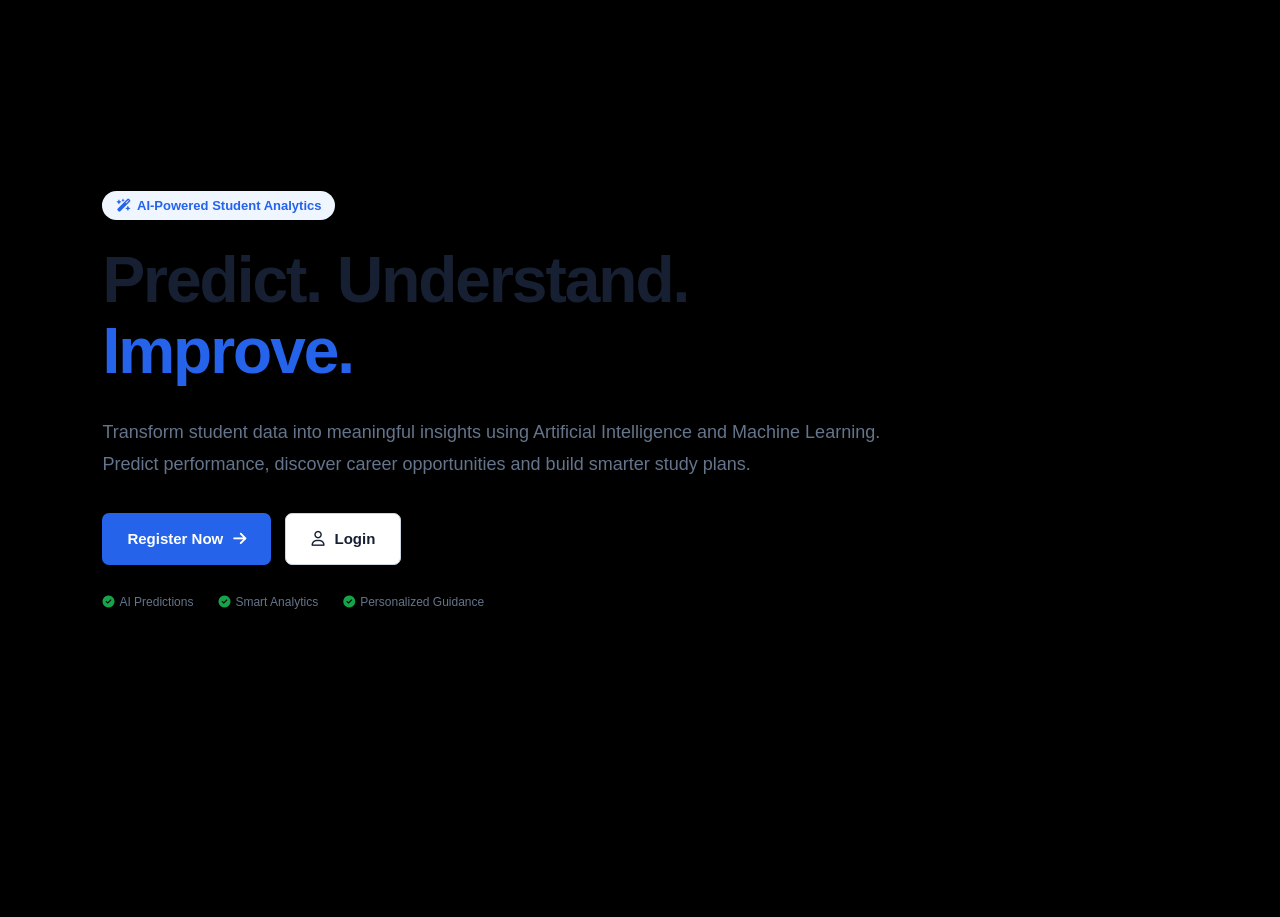
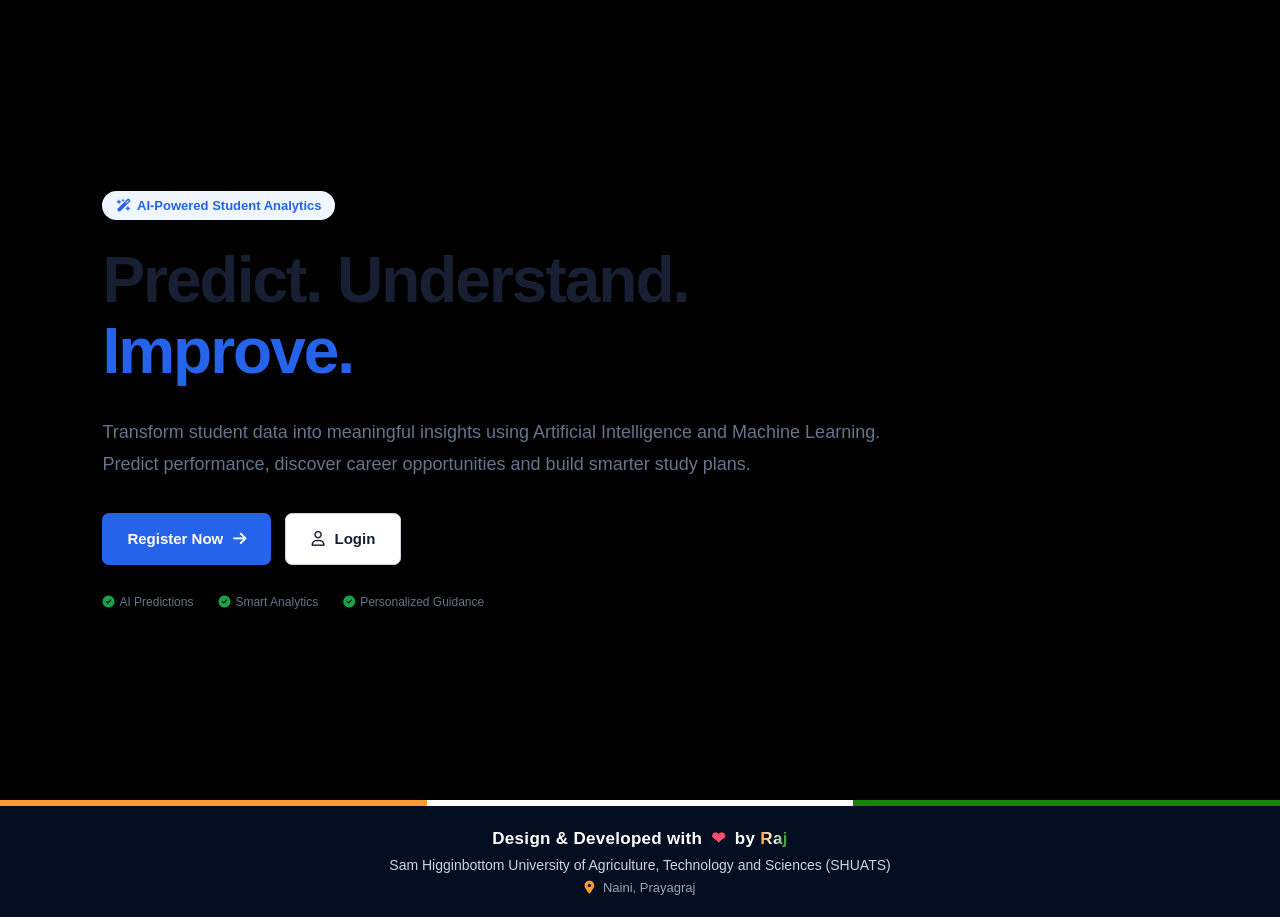
Before and after one commit to Rajkumar333524/AI-performance-predict-guide, a Flask app: page / in a window 1280 px wide. Before the commit the page ends 609 px from the top, so only its background shows below. Run offline with Flask 3, Linux system fonts and the light colour scheme; parts of the project's set-up code (start-up, migrations or seed data) failed here and were passed over.

Commit message:
Update index.html

```diff
--- a/templates/index.html
+++ b/templates/index.html
@@ -12,6 +12,129 @@
 
     <link rel="stylesheet"
           href="https://cdnjs.cloudflare.com/ajax/libs/font-awesome/6.5.1/css/all.min.css">
+
+    <style>
+
+        /* =========================
+           TRICOLOR FOOTER
+        ========================== */
+
+        .site-footer {
+            margin-top: auto;
+            width: 100%;
+            background: rgba(5, 15, 35, 0.96);
+            color: white;
+            text-align: center;
+            position: relative;
+            overflow: hidden;
+            box-shadow: 0 -5px 25px rgba(0, 0, 0, 0.25);
+        }
+
+        /* Indian Flag Tricolor Line */
+
+        .tricolor-line {
+            display: flex;
+            width: 100%;
+            height: 6px;
+        }
+
+        .tricolor-line .saffron {
+            flex: 1;
+            background: #ff9933;
+        }
+
+        .tricolor-line .white {
+            flex: 1;
+            background: #ffffff;
+        }
+
+        .tricolor-line .green {
+            flex: 1;
+            background: #138808;
+        }
+
+        .footer-content {
+            padding: 22px 20px;
+        }
+
+        .footer-title {
+            margin: 0 0 8px;
+            font-size: 17px;
+            font-weight: 600;
+            letter-spacing: 0.3px;
+        }
+
+        .footer-title .heart {
+            color: #ff4d6d;
+            margin: 0 4px;
+        }
+
+        .developer-name {
+            font-weight: 700;
+            background: linear-gradient(
+                90deg,
+                #ff9933,
+                #ffffff,
+                #138808
+            );
+            -webkit-background-clip: text;
+            -webkit-text-fill-color: transparent;
+            background-clip: text;
+        }
+
+        .college-name {
+            margin: 5px 0;
+            font-size: 14px;
+            color: #cbd5e1;
+        }
+
+        .location {
+            margin: 7px 0 0;
+            font-size: 13px;
+            color: #94a3b8;
+        }
+
+        .location i {
+            color: #ff9933;
+            margin-right: 5px;
+        }
+
+        /* Make footer stay at bottom */
+
+        body {
+            min-height: 100vh;
+            display: flex;
+            flex-direction: column;
+            margin: 0;
+        }
+
+        .hero {
+            flex: 1;
+        }
+
+        /* Mobile */
+
+        @media (max-width: 600px) {
+
+            .footer-content {
+                padding: 18px 12px;
+            }
+
+            .footer-title {
+                font-size: 15px;
+            }
+
+            .college-name {
+                font-size: 12px;
+            }
+
+            .location {
+                font-size: 12px;
+            }
+        }
+
+    </style>
+
 </head>
 
 <body>
@@ -73,5 +196,40 @@
 
 </section>
 
+
+<!-- =========================
+     FOOTER
+========================== -->
+
+<footer class="site-footer">
+
+    <div class="tricolor-line">
+        <div class="saffron"></div>
+        <div class="white"></div>
+        <div class="green"></div>
+    </div>
+
+    <div class="footer-content">
+
+        <p class="footer-title">
+            Design & Developed with
+            <span class="heart">❤</span>
+            by <span class="developer-name">Raj</span>
+        </p>
+
+        <p class="college-name">
+            Sam Higginbottom University of Agriculture,
+            Technology and Sciences (SHUATS)
+        </p>
+
+        <p class="location">
+            <i class="fa-solid fa-location-dot"></i>
+            Naini, Prayagraj
+        </p>
+
+    </div>
+
+</footer>
+
 </body>
 </html>
```
